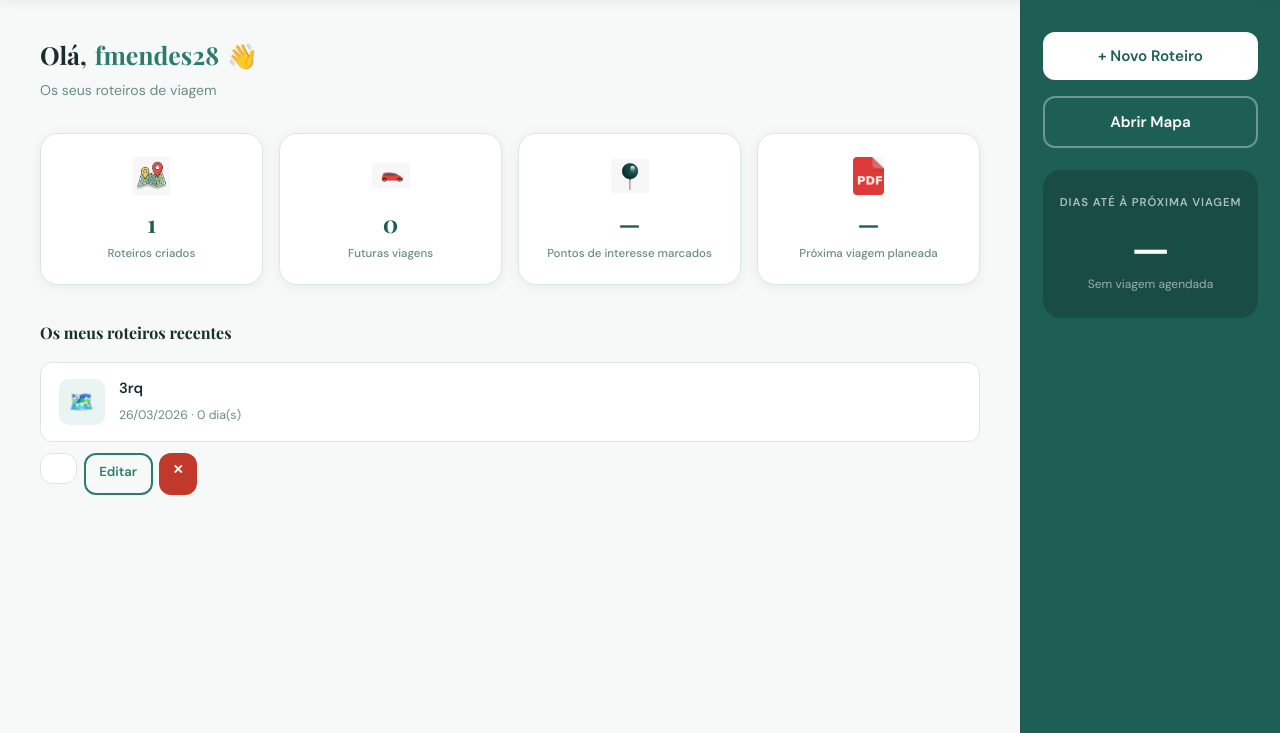
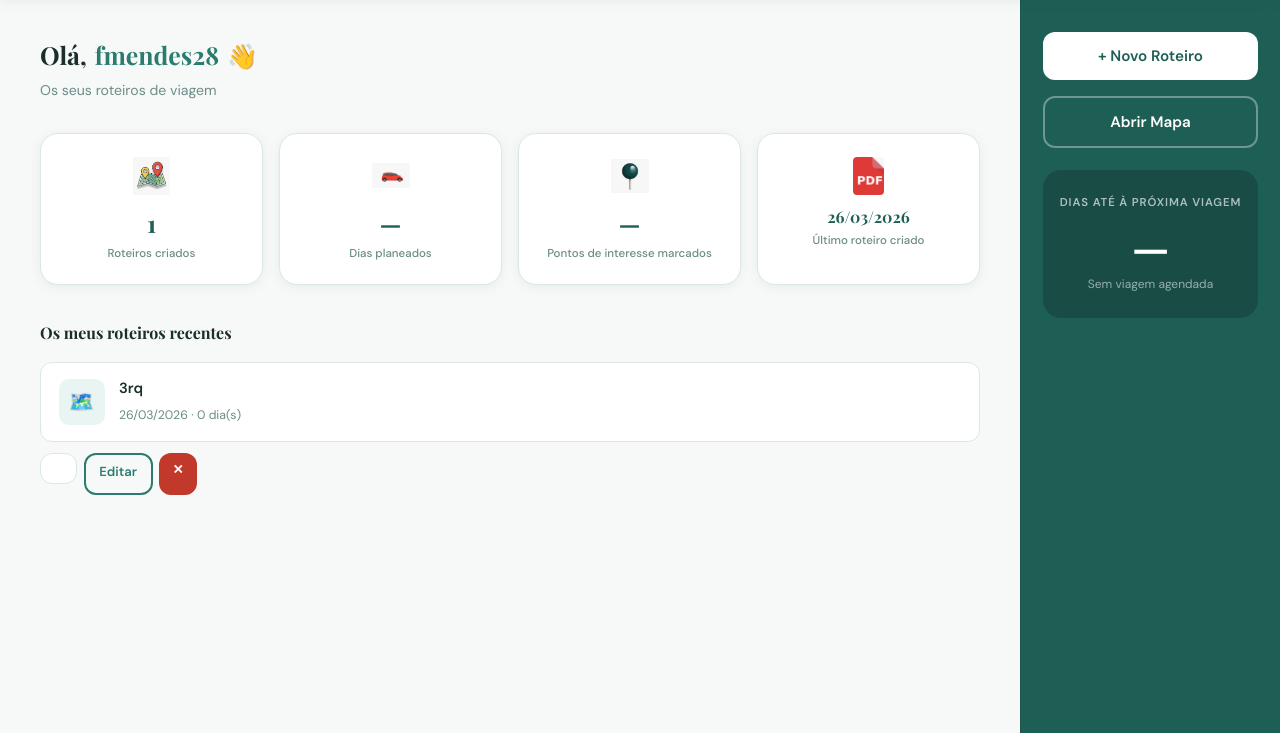
Before and after one commit to AndreiaCosta974/PDI2526, a Django app: page /dashboard/ in a window 1280 px wide. Shown: the part 71-804 px from the top of the page. Run offline with Django 5.2, Linux system fonts and the light colour scheme; a user stored in the database is signed in; data comes from the database, SQL or seed files in the repository.

Commit message:
Remover redundancias, e fix nos dados do dashboard

```diff
--- a/core/urls.py
+++ b/core/urls.py
@@ -8,5 +8,5 @@ urlpatterns = [
     path('login/', auth_views.LoginView.as_view(template_name='login.html'), name='login'),
     path('logout/', auth_views.LogoutView.as_view(), name='logout'),
     path('dashboard/', views.dashboard, name='dashboard'),
-    path('mapa/', views.mapa, name='mapa'),  # ← adicionado aqui
+    path('mapa/', views.mapa, name='mapa'),
 ]
--- a/core/views.py
+++ b/core/views.py
@@ -2,11 +2,13 @@ from django.shortcuts import render, redirect
 from django.contrib.auth.decorators import login_required
 from django.contrib.auth.forms import UserCreationForm
 from django.contrib import messages
-from roteiros.models import Roteiro, Local
+from roteiros.models import Roteiro, Local, Dia
 from django.conf import settings
+
 
 def home(request):
     return render(request, 'home.html')
+
 
 def register(request):
     if request.method == 'POST':
@@ -19,17 +21,21 @@ def register(request):
         form = UserCreationForm()
     return render(request, 'register.html', {'form': form})
 
+
 @login_required
 def dashboard(request):
     roteiros = Roteiro.objects.filter(utilizador=request.user).order_by('-data_criacao')
     total_locais = Local.objects.filter(dia__roteiro__utilizador=request.user).count()
+    total_dias = Dia.objects.filter(roteiro__utilizador=request.user).count()
     return render(request, 'dashboard.html', {
         'roteiros': roteiros,
         'total_locais': total_locais if total_locais > 0 else '—',
+        'total_dias': total_dias if total_dias > 0 else '—',
     })
+
 
 @login_required
 def mapa(request):
     return render(request, 'mapa.html', {
-        'api_key': settings.GEOAPIFY_API_KEY
+        'api_key': settings.GEOAPIFY_API_KEY,
     })
--- a/roteiros/urls.py
+++ b/roteiros/urls.py
@@ -9,7 +9,5 @@ urlpatterns = [
     path('roteiro/<int:roteiro_pk>/adicionar-dia/', views.adicionar_dia, name='adicionar_dia'),
     path('dia/<int:dia_pk>/adicionar-local/', views.adicionar_local, name='adicionar_local'),
     path('local/<int:local_pk>/remover/', views.remover_local, name='remover_local'),
-    path('mapa/', views.mapa, name='mapa'),
     path('guardar-rota-mapa/', views.guardar_rota_mapa, name='guardar_rota_mapa'),
-
 ]
--- a/static/css/style.css
+++ b/static/css/style.css
@@ -102,6 +102,10 @@ body {
 .hero-bg-img {
     position: absolute; inset: 0;
     background: linear-gradient(135deg, #1e5f55 0%, #2a7c6f 40%, #3a9b8d 70%, #1e5f55 100%);
+    background-size: cover;
+    background-position: center;
+    background-repeat: no-repeat;
+    filter: brightness(.6);
 }
 .hero-overlay {
     position: absolute; inset: 0;
@@ -407,8 +411,6 @@ body {
     transition: all .15s;
 }
 .tag-t:hover, .tag-t.active { background: #c0651a; color: #fff; border-color: #c0651a; }
-/* classe antiga — mantida para compatibilidade */
-.mapa-layout { display: none; }
 .calc-btn {
     width: 100%; margin-top: .5rem;
     background: var(--red-btn); color: #fff;
@@ -484,17 +486,6 @@ body {
     .dash-stats { grid-template-columns: repeat(2,1fr); }
 }
 
-/* ============================================================
-   IMAGENS — HOME
-   ============================================================ */
-.hero-bg-img {
-    position: absolute; inset: 0;
-    background-size: cover !important;
-    background-position: center !important;
-    background-repeat: no-repeat !important;
-    filter: brightness(.6);
-}
-
 .feature-img {
     width: 64px;
     height: 64px;
--- a/templates/base.html
+++ b/templates/base.html
@@ -23,7 +23,6 @@
                 <span style="color:var(--text-muted); font-size:.9rem;">Olá, {{ user.username }}</span>
                 <a href="{% url 'logout' %}" class="btn-outline btn-sm">Sair</a>
             {% else %}
-                <a href="{% url 'mapa' %}">Mapa</a>
                 <a href="{% url 'login' %}" class="btn-outline btn-sm">Entrar</a>
             {% endif %}
         </div>
--- a/templates/dashboard.html
+++ b/templates/dashboard.html
@@ -169,19 +169,19 @@
                 <div class="stat-label">Roteiros criados</div>
             </div>
             <div class="stat-card">
-                <img src="{% static 'imgs/icon-carro.png' %}" alt="Viagens" class="stat-icon-img">
-                <div class="stat-value">0</div>
-                <div class="stat-label">Futuras viagens</div>
+                <img src="{% static 'imgs/icon-carro.png' %}" alt="Dias" class="stat-icon-img">
+                <div class="stat-value">{{ total_dias }}</div>
+                <div class="stat-label">Dias planeados</div>
             </div>
             <div class="stat-card">
                 <img src="{% static 'imgs/icon-pin.png' %}" alt="Pontos" class="stat-icon-img">
-                <div class="stat-value">{{ total_locais|default:"—" }}</div>
+                <div class="stat-value">{{ total_locais }}</div>
                 <div class="stat-label">Pontos de interesse marcados</div>
             </div>
             <div class="stat-card">
-                <img src="{% static 'imgs/icon-pdf.png' %}" alt="Próxima" class="stat-icon-img">
-                <div class="stat-value">—</div>
-                <div class="stat-label">Próxima viagem planeada</div>
+                <img src="{% static 'imgs/icon-pdf.png' %}" alt="Último" class="stat-icon-img">
+                <div class="stat-value" style="font-size:1rem;">{{ roteiros.0.data_criacao|date:"d/m/Y"|default:"—" }}</div>
+                <div class="stat-label">Último roteiro criado</div>
             </div>
         </div>
 
```
Also changed, not shown: roteiros/views.py (+23 -34 lines).
